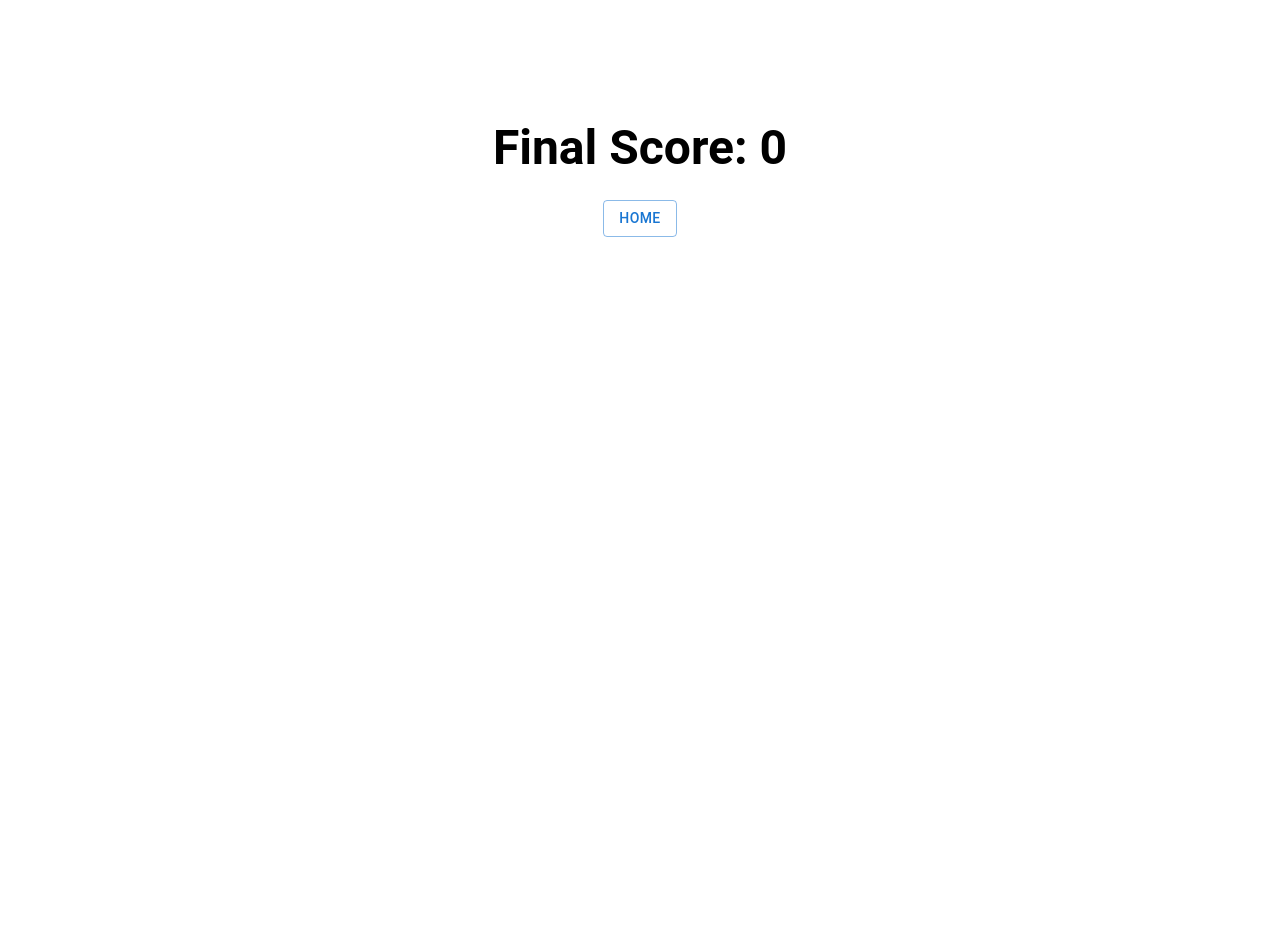
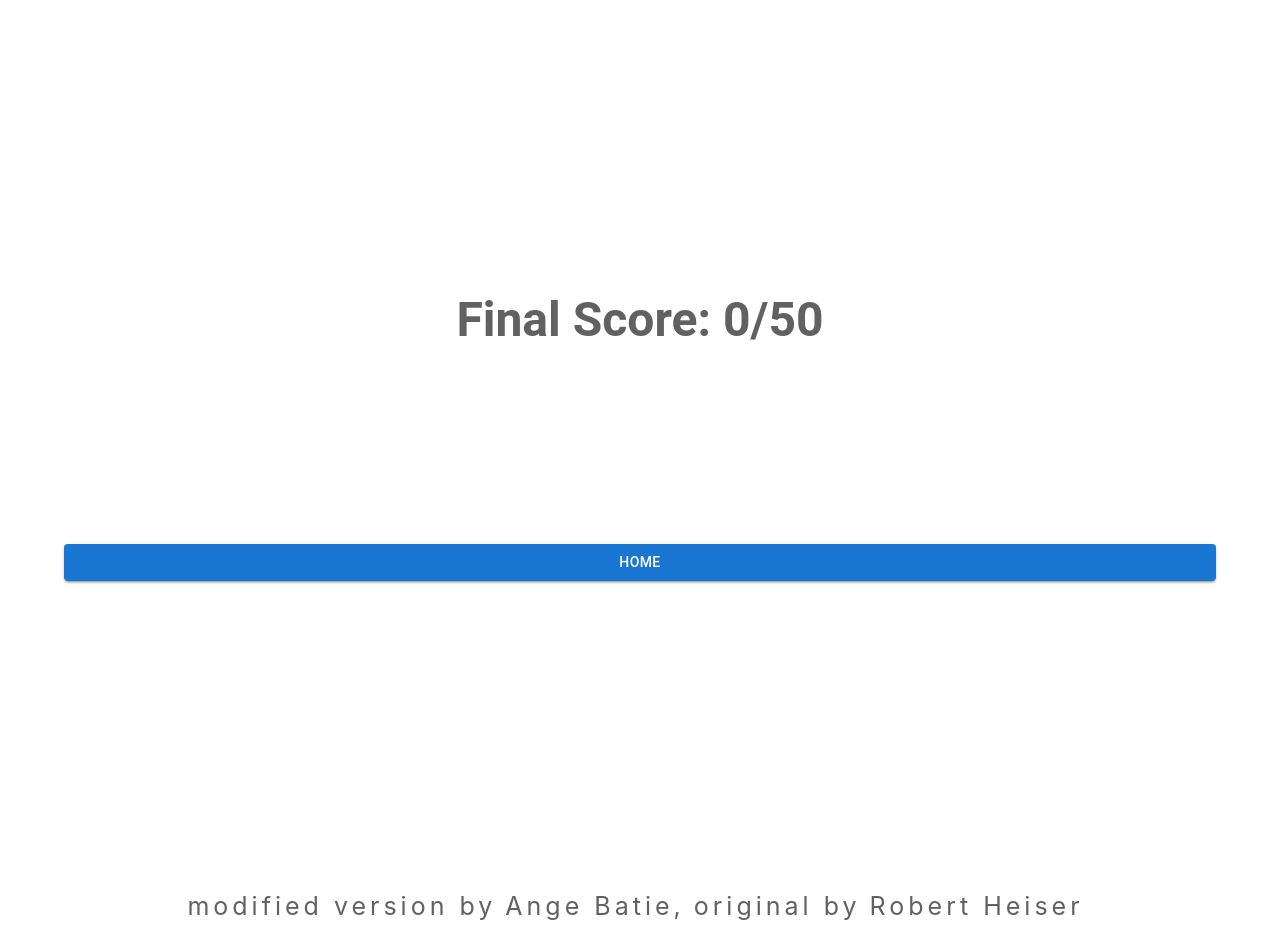
Before and after one commit to a-gbatie/Final-Quiz-App, a React (Create React App) app: page /score in a window 1280 px wide. Shown: the part 120-1066 px from the top of the page. Before the commit the page ends 800 px from the top, so only its background shows below. Built offline with nearby package versions, Linux system fonts and the light colour scheme.

Commit message:
added css, a couple of bugs-emojis not showing up & wrong content being shown

```diff
--- a/src/components/HomePage.js
+++ b/src/components/HomePage.js
@@ -5,6 +5,7 @@ import { useNavigate } from 'react-router-dom'
 import Configure from './Configure'
 import FormInputs from './FormInputs'
 import AxiosHook from '../hooks/AxiosHook'
+import icon from '../css/icon.png'
 
 
 
@@ -57,6 +58,11 @@ const HomePage = () => {
         <Button fullWidth variant='contained' type='submit'>
           Play
         </Button>
+        <div id='footer'>
+          <a href='https://github.com/a-gbatie/Final-Quiz-App' target='_blank'>
+            <img src={icon} alt='icon' width='50' height='50'/>
+          </a>
+        </div>
       </Box>
     </form>
   )
--- a/src/components/QuestionsApi.js
+++ b/src/components/QuestionsApi.js
@@ -5,6 +5,7 @@ import { useNavigate } from 'react-router-dom'
 import {decode} from 'html-entities';
 import { handleScore } from '../redux/actions/actions'
 import AxiosHook from '../hooks/AxiosHook'
+import icon from '../css/icon.png'
 
 
 const getNum = (max) => {
@@ -24,18 +25,17 @@ const QuestionsApi = () => {
 
   let apiUrl = `/api.php?amount=${question_amount}`
   // console.log(res)
-
   if(question_category){
     apiUrl = apiUrl.concat(`&category=${question_category}`)
-    console.log(question_category)
+    // console.log(question_category)
+  }
+
+  if(question_difficulty){
+    apiUrl = apiUrl.concat(`&difficulty=${question_difficulty}`)
   }
 
   if(question_type){
     apiUrl = apiUrl.concat(`&type=${question_type}`)
-  }
-
-  if(question_difficulty){
-    apiUrl = apiUrl.concat(`&difficulty=${question_difficulty}`)
   }
 
   const { res, loading } = AxiosHook({ url: apiUrl })
@@ -50,8 +50,6 @@ const QuestionsApi = () => {
       setAnswers(responses)
     }
   }, [res, showQuestions])
-
-
   // console.log(res)
 
   if(loading){
@@ -86,6 +84,9 @@ const QuestionsApi = () => {
       </Box>
       ))}
       <Box mt={5}>Score: {score}</Box>
+      <div id='quiz_footer'>
+        <a href='https://github.com/a-gbatie/Final-Quiz-App' target='_blank'><img src={icon} alt='icon' width='50' height='50'/></a>
+      </div>
     </Box>
   )
 }
--- a/src/components/ScorePage.js
+++ b/src/components/ScorePage.js
@@ -4,9 +4,11 @@ import { Typography, Button } from '@mui/material'
 import { useDispatch, useSelector } from 'react-redux'
 import { useNavigate } from 'react-router-dom'
 import { handleAmount, handleScore } from '../redux/actions/actions'
+import '../css/ScorePage.css'
+
 
 const ScorePage = () => {
-  const { score } = useSelector((state) => state)
+  const { score, question_amount } = useSelector((state) => state)
   const dispatch = useDispatch()
   const history = useNavigate()
 
@@ -16,10 +18,140 @@ const ScorePage = () => {
     history('/')
   }
 
+  let percentage = {score}/{question_amount} * 100
+
+  let container = document.getElementById('animate')
+  let emojis95AndUp = ['🥳', '🙌🏾', '🎉', '✨', '🔥', '🤘🏾', '🤩', '💖', '💩', '🐷', '🐸', '🎃', '🎾', '🌈', '🌻', '🥇', '🇭🇹']
+  // let emojis80_94 = ['✨', '🤘🏾', '😁', '🧡', '🍀', '🌽', '🍇', '🍌', '🍒', '🍕', '🍷', '🍭', '🐝', '😻']
+  // let emojis71_79 = ['😊', '🌸', '🤨', '🌹', '🦑', '🍁', '🐸', '🧬', '🍔', '🍣', '🍾', '🍦', '🏖️', '🐳' ]
+  // let emojis60_70 = ['🙃', '🫣', '🫣', '🦖', '🦋', '💣', '🎊', '🍑', '🥦', '🍕', '🍺', '⚽', '🎾', '💙' ]
+  // let emojislessThan60 = ['😬', '🤦🏾‍♀️', '👀', '🫠', '🐠', '🌈', '🐵', '🐻', '🐥', '🍉', '🍿', '🎂', '🏈', '💜' ]
+  let circles = []
+
+  if(percentage >= 95){
+    for (let i = 0; i < 15; i++) {
+      addCircle(i * 150, [10 + 0, 300], emojis95AndUp[Math.floor(Math.random() * emojis95AndUp.length)]);
+      addCircle(i * 150, [10 + 0, 300], emojis95AndUp[Math.floor(Math.random() * emojis95AndUp.length)]);
+      addCircle(i * 150, [10 + 0, 300], emojis95AndUp[Math.floor(Math.random() * emojis95AndUp.length)]);
+      addCircle(i * 150, [10 + 0, 300], emojis95AndUp[Math.floor(Math.random() * emojis95AndUp.length)]);
+      addCircle(i * 150, [10 + 0, 300], emojis95AndUp[Math.floor(Math.random() * emojis95AndUp.length)]);
+      addCircle(i * 150, [10 + 0, 300], emojis95AndUp[Math.floor(Math.random() * emojis95AndUp.length)]);
+      addCircle(i * 150, [10 + 0, 300], emojis95AndUp[Math.floor(Math.random() * emojis95AndUp.length)]);
+      addCircle(i * 150, [10 + 0, 300], emojis95AndUp[Math.floor(Math.random() * emojis95AndUp.length)]);
+    }
+  }
+
+  // if(percentage >= 80 && percentage < 94){
+  //   for (let i = 0; i < 15; i++) {
+  //     addCircle(i * 150, [10 + 0, 300], emojis80_94[Math.floor(Math.random() * emojis80_94.length)]);
+  //     addCircle(i * 150, [10 + 0, 300], emojis80_94[Math.floor(Math.random() * emojis80_94.length)]);
+  //     addCircle(i * 150, [10 + 0, 300], emojis80_94[Math.floor(Math.random() * emojis80_94.length)]);
+  //     addCircle(i * 150, [10 + 0, 300], emojis80_94[Math.floor(Math.random() * emojis80_94.length)]);
+  //     addCircle(i * 150, [10 + 0, 300], emojis80_94[Math.floor(Math.random() * emojis80_94.length)]);
+  //     addCircle(i * 150, [10 + 0, 300], emojis80_94[Math.floor(Math.random() * emojis80_94.length)]);
+  //     addCircle(i * 150, [10 + 0, 300], emojis80_94[Math.floor(Math.random() * emojis80_94.length)]);
+  //     addCircle(i * 150, [10 + 0, 300], emojis80_94[Math.floor(Math.random() * emojis80_94.length)]);
+  //   }
+  // }
+
+  // if(percentage >= 71 && percentage < 79){
+  //   for (let i = 0; i < 15; i++) {
+  //     addCircle(i * 150, [10 + 0, 300], emojis71_79[Math.floor(Math.random() * emojis71_79.length)]);
+  //     addCircle(i * 150, [10 + 0, 300], emojis71_79[Math.floor(Math.random() * emojis71_79.length)]);
+  //     addCircle(i * 150, [10 + 0, 300], emojis71_79[Math.floor(Math.random() * emojis71_79.length)]);
+  //     addCircle(i * 150, [10 + 0, 300], emojis71_79[Math.floor(Math.random() * emojis71_79.length)]);
+  //     addCircle(i * 150, [10 + 0, 300], emojis71_79[Math.floor(Math.random() * emojis71_79.length)]);
+  //     addCircle(i * 150, [10 + 0, 300], emojis71_79[Math.floor(Math.random() * emojis71_79.length)]);
+  //     addCircle(i * 150, [10 + 0, 300], emojis71_79[Math.floor(Math.random() * emojis71_79.length)]);
+  //     addCircle(i * 150, [10 + 0, 300], emojis71_79[Math.floor(Math.random() * emojis71_79.length)]);
+  //   }
+  // }
+
+  // if(percentage >= 60 && percentage < 70){
+  //   for (let i = 0; i < 15; i++) {
+  //     addCircle(i * 150, [10 + 0, 300], emojis60_70[Math.floor(Math.random() * emojis60_70.length)]);
+  //     addCircle(i * 150, [10 + 0, 300], emojis60_70[Math.floor(Math.random() * emojis60_70.length)]);
+  //     addCircle(i * 150, [10 + 0, 300], emojis60_70[Math.floor(Math.random() * emojis60_70.length)]);
+  //     addCircle(i * 150, [10 + 0, 300], emojis60_70[Math.floor(Math.random() * emojis60_70.length)]);
+  //     addCircle(i * 150, [10 + 0, 300], emojis60_70[Math.floor(Math.random() * emojis60_70.length)]);
+  //     addCircle(i * 150, [10 + 0, 300], emojis60_70[Math.floor(Math.random() * emojis60_70.length)]);
+  //     addCircle(i * 150, [10 + 0, 300], emojis60_70[Math.floor(Math.random() * emojis60_70.length)]);
+  //   }
+  // }
+
+  // if(percentage < 60){
+  //   for (let i = 0; i < 15; i++) {
+  //     addCircle(i * 150, [10 + 0, 300], emojislessThan60[Math.floor(Math.random() * emojislessThan60.length)]);
+  //     addCircle(i * 150, [10 + 0, 300], emojislessThan60[Math.floor(Math.random() * emojislessThan60.length)]);
+  //     addCircle(i * 150, [10 + 0, 300], emojislessThan60[Math.floor(Math.random() * emojislessThan60.length)]);
+  //     addCircle(i * 150, [10 + 0, 300], emojislessThan60[Math.floor(Math.random() * emojislessThan60.length)]);
+  //     addCircle(i * 150, [10 + 0, 300], emojislessThan60[Math.floor(Math.random() * emojislessThan60.length)]);
+  //     addCircle(i * 150, [10 + 0, 300], emojislessThan60[Math.floor(Math.random() * emojislessThan60.length)]);
+  //   }
+  // }
+
+  function addCircle(delay, range, color) {
+    setTimeout(function() {
+      var c = new Circle(range[0] + Math.random() * range[1], 80 + Math.random() * 4, color, {
+        x: -0.15 + Math.random() * 0.3,
+        y: 1 + Math.random() * 1
+      }, range);
+      circles.push(c);
+    }, delay);
+  }
+
+  function Circle(x, y, c, v, range) {
+    var _this = this;
+    this.x = x;
+    this.y = y;
+    this.color = c;
+    this.v = v;
+    this.range = range;
+    this.element = document.createElement('span');
+    this.element.style.opacity = 0;
+    this.element.style.position = 'absolute';
+    this.element.style.fontSize = '26px';
+    this.element.style.color = 'hsl('+(Math.random()*360|0)+',80%,50%)';
+    this.element.innerHTML = c;
+    container.appendChild(this.element);
+
+    this.update = function() {
+      if (_this.y > 800) {
+        _this.y = 80 + Math.random() * 4;
+        _this.x = _this.range[0] + Math.random() * _this.range[1];
+      }
+      _this.y += _this.v.y;
+      _this.x += _this.v.x;
+      this.element.style.opacity = 1;
+      this.element.style.transform = 'translate3d(' + _this.x + 'px, ' + _this.y + 'px, 0px)';
+      // this.element.style.webkitTransform = 'translate3d(' + _this.x + 'px, ' + _this.y + 'px, 0px)';
+      this.element.style.mozTransform = 'translate3d(' + _this.x + 'px, ' + _this.y + 'px, 0px)';
+    };
+  }
+
+  function animate() {
+    for (let i in circles) {
+      circles[i].update();
+    }
+    requestAnimationFrame(animate);
+  }
+
+  animate();
+
+
   return (
     <Box mt={30}>
-      <Typography variant='h3' fontWeight='bold' mb={3}>Final Score: {score}</Typography>
-      <Button onClick={handleHome} variant='outlined'>Home</Button>
+      <div id='all'>
+        <div id='container'>
+          <div id='animate'></div>
+        </div>
+      </div>
+      <Typography variant='h3' fontWeight='bold' mb={3} id='final_text'>Final Score: {score}/{question_amount}</Typography>
+      <Button onClick={handleHome} fullWidth variant='contained'>Home</Button>
+      <div id='reference'>
+        <p>modified version by</p>
+        <a href='https://github.com/a-gbatie/Final-Quiz-App' target='_blank'>Ange Batie,</a><p> original by</p><a href='https://codepen.io/robertheiser/pen/NXrqXa' target='_blank'>Robert Heiser</a>
+      </div>
     </Box>
   )
 }
--- /dev/null
+++ b/src/css/ScorePage.css
@@ -0,0 +1,70 @@
+#final_text {
+  display: flex;
+  height: 50vh;
+  align-items: center;
+  justify-content: center;
+  text-align: center;
+  color: #616161;
+}
+
+h1{
+  font-size: 60px;
+  color: #616161;
+}
+
+/* #container {
+  left: 0px;
+  top: -100px;
+  height: calc(100vh + 100px);
+  overflow: hidden;
+  position: relative;
+} */
+
+#animate{
+  margin: 0 auto;
+  width: 20px;
+  overflow: visible;
+  position: relative;
+}
+
+#all{
+  overflow: hidden;
+  /* height: 100vh; */
+  width: 100%;
+  /* position: fixed; */
+}
+
+#footer{
+  color: #616161;
+  text-decoration: none;
+  margin-top: 829px;
+}
+
+#quiz_footer{
+  color: #616161;
+  text-decoration: none;
+  margin-top: 965px;
+}
+
+#reference{
+  color: #616161;
+  text-decoration: none;
+  margin-top: 285px;
+}
+
+a, p{
+  text-decoration: none;
+  color: #616161;
+  letter-spacing: 4px;
+  font-size: 25px;
+  transition: all 0.25s ease-in-out;
+  /* width: auto; */
+  display: inline-block;
+  margin-right: 9px;
+}
+
+a:hover{
+  color: black;
+  letter-spacing: 2px;
+  transition: all 0.5s ease-in-out;
+}
--- a/src/index.css
+++ b/src/index.css
@@ -5,6 +5,7 @@ body {
     sans-serif;
   -webkit-font-smoothing: antialiased;
   -moz-osx-font-smoothing: grayscale;
+  /* background-color:#404040; */
 }
 
 code {
```
Also changed, not shown: src/css/icon.png (added).
